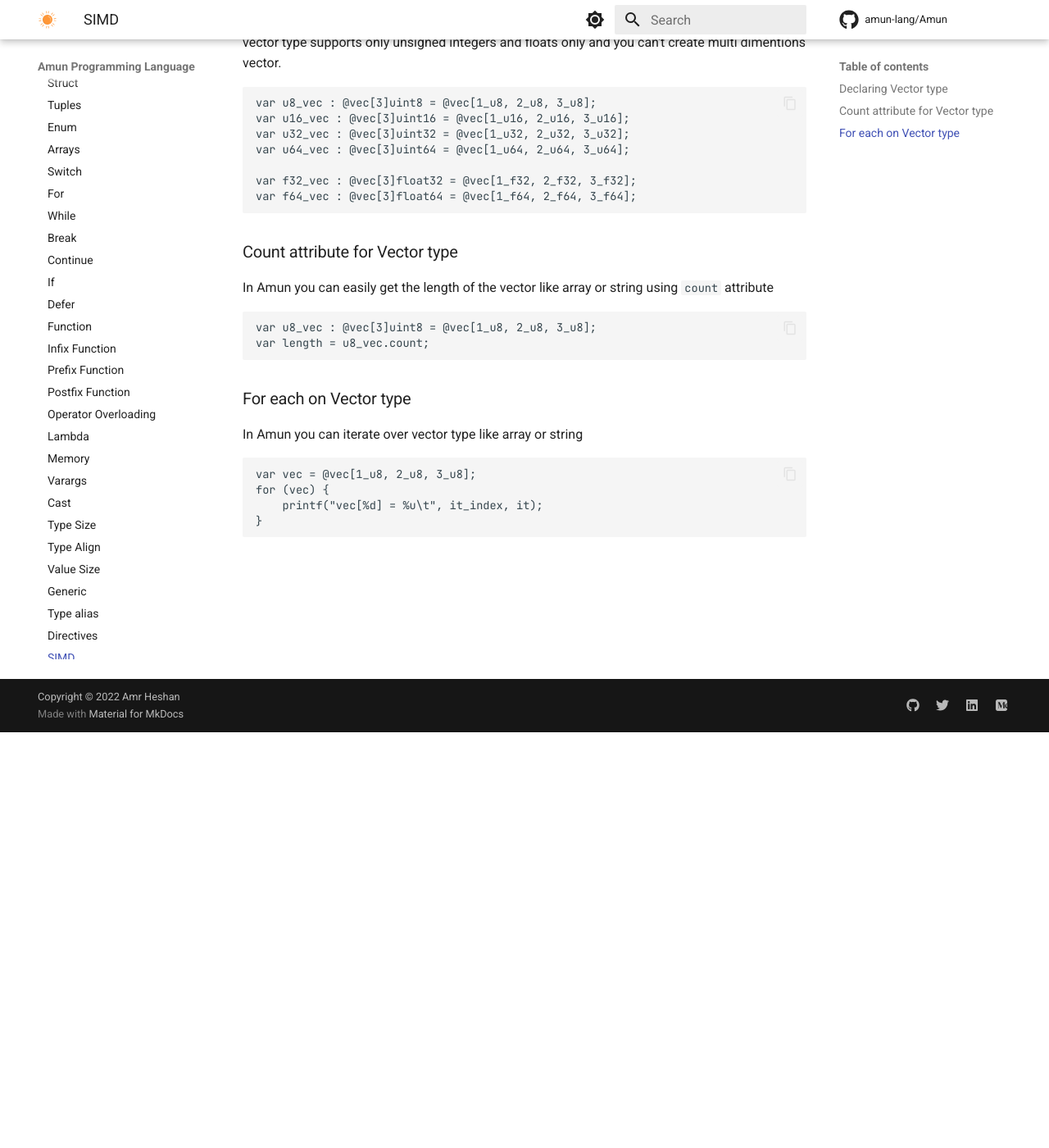
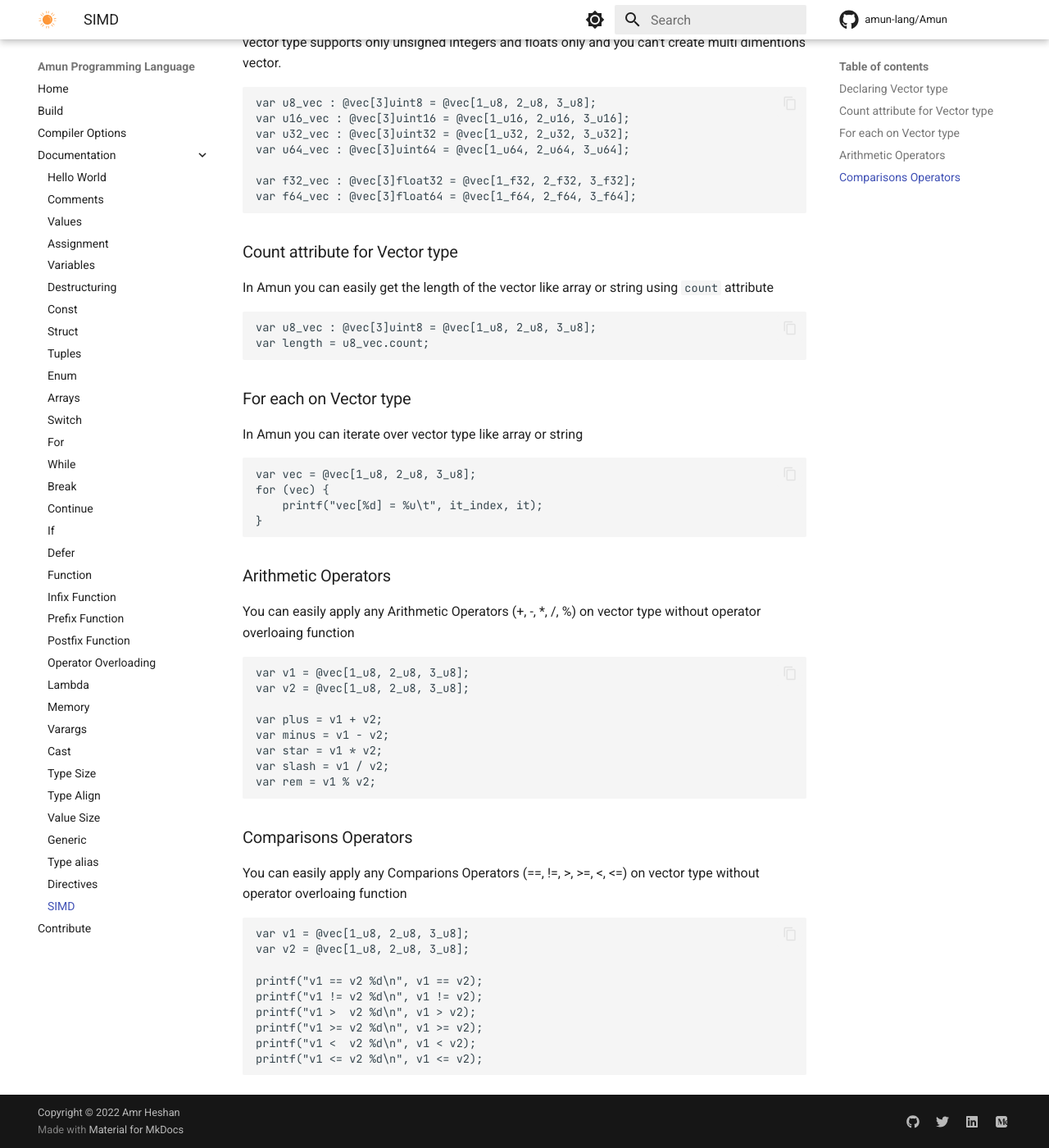
Before and after one commit to amun-lang/docs, an MkDocs documentation site: the page built from docs/reference/simd.md, in a window 1280 px wide and 1400 px high, scrolled down 507 px. Shown: the whole window at 82% size. Built offline with MkDocs 1.6.1 and Material for MkDocs 9.7.7, drawn with Linux system fonts in a browser that asks for light colours; comment, search, counter and statistics services are not loaded.

Commit message:
Update SIMD Docs to add samples for Arithmetic and Comparisons Operators

````diff
--- a/docs/reference/simd.md
+++ b/docs/reference/simd.md
@@ -37,3 +37,34 @@
     printf("vec[%d] = %u\t", it_index, it);
 }
 ```
+
+### Arithmetic Operators
+
+You can easily apply any Arithmetic Operators (+, -, *, /, %) on vector type without operator overloaing function
+
+```
+var v1 = @vec[1_u8, 2_u8, 3_u8];
+var v2 = @vec[1_u8, 2_u8, 3_u8];
+
+var plus = v1 + v2;
+var minus = v1 - v2;
+var star = v1 * v2;
+var slash = v1 / v2;
+var rem = v1 % v2;
+```
+
+### Comparisons Operators
+
+You can easily apply any Comparions Operators (==, !=, >, >=, <, <=) on vector type without operator overloaing function
+
+```
+var v1 = @vec[1_u8, 2_u8, 3_u8];
+var v2 = @vec[1_u8, 2_u8, 3_u8];
+
+printf("v1 == v2 %d\n", v1 == v2);
+printf("v1 != v2 %d\n", v1 != v2);
+printf("v1 >  v2 %d\n", v1 > v2);
+printf("v1 >= v2 %d\n", v1 >= v2);
+printf("v1 <  v2 %d\n", v1 < v2);
+printf("v1 <= v2 %d\n", v1 <= v2);
+```
````
